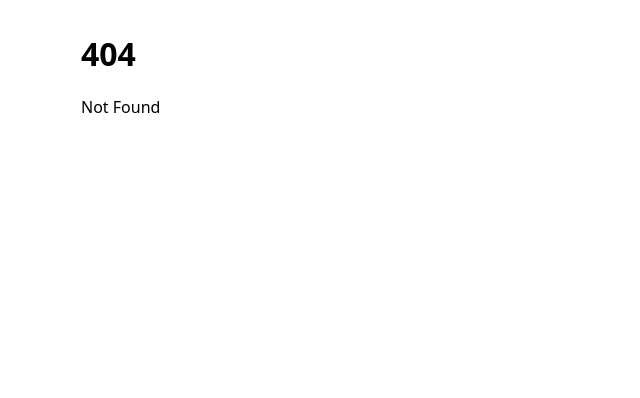
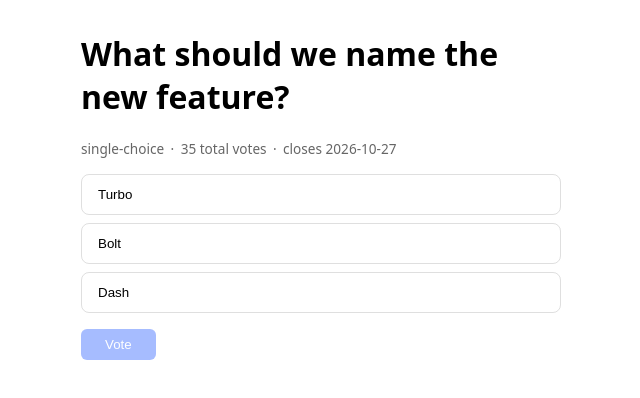
Before and after one commit to dsmchen/poll-app, a SvelteKit app: page /poll/1 in a window 1280 px wide. Before the commit this address had no page. Shown: the top 398 px of the page, without its empty margins (319-959 px from the left). Built offline with nearby package versions, Linux system fonts and the light colour scheme.

Commit message:
feat: add poll detail page with voting functionality
- Add /poll/[id] route with load function and 404 handling
- Implement voting logic for single-choice, multi-choice, and rating polls
- Add reveal animations to poll detail page load
- Add global .sr-only utility class

```diff
--- a/src/app.css
+++ b/src/app.css
@@ -10,3 +10,15 @@ body {
 	outline-offset: 2px;
 	border-radius: 8px;
 }
+
+.sr-only {
+	position: absolute;
+	width: 1px;
+	height: 1px;
+	padding: 0;
+	margin: -1px;
+	overflow: hidden;
+	clip-path: inset(50%);
+	white-space: nowrap;
+	border: 0;
+}
--- /dev/null
+++ b/src/routes/poll/[id]/+page.svelte
@@ -0,0 +1,149 @@
+<script lang="ts">
+	import type { Poll } from '#lib/data/polls.ts';
+	import { SvelteSet } from 'svelte/reactivity';
+	import { onMount } from 'svelte';
+	import { reveal } from '#lib/transitions/reveal.ts';
+
+	let { data }: { data: { poll: Poll } } = $props();
+
+	const { poll } = data;
+
+	let selectedIds = new SvelteSet<number>();
+	let hasVoted = $state(false);
+	let mounted = $state(false);
+
+	onMount(() => {
+		mounted = true;
+	});
+
+	let totalVotes = $derived(poll.options.reduce((s, o) => s + o.votes, 0));
+	let canVote = $derived(selectedIds.size > 0 && !hasVoted);
+
+	function isMulti(): boolean {
+		return poll.type === 'multi-choice';
+	}
+
+	function selectOption(id: number) {
+		if (hasVoted) return;
+
+		if (isMulti()) {
+			if (selectedIds.has(id)) selectedIds.delete(id);
+			else selectedIds.add(id);
+		} else {
+			selectedIds.clear();
+			selectedIds.add(id);
+		}
+	}
+
+	function vote() {
+		if (selectedIds.size === 0 || hasVoted) return;
+		for (const opt of poll.options) {
+			if (selectedIds.has(opt.id)) opt.votes++;
+		}
+		hasVoted = true;
+	}
+</script>
+
+{#if mounted}
+	<div in:reveal>
+		<h1>{poll.question}</h1>
+
+		<p class="meta">
+			<span class="type" data-type={poll.type}>{poll.type}</span>
+			<span aria-hidden="true">·</span>
+			<span>{totalVotes} total votes</span>
+			<span aria-hidden="true">·</span>
+			<span>closes {poll.deadline.slice(0, 10)}</span>
+		</p>
+
+		<div class="options" role="group" aria-label="Poll options">
+			{#each poll.options as option (option.id)}
+				{#if poll.type === 'rating'}
+					<button
+						type="button"
+						class="option rating"
+						class:selected={selectedIds.has(option.id)}
+						aria-pressed={selectedIds.has(option.id)}
+						disabled={hasVoted}
+						onclick={() => selectOption(option.id)}
+					>
+						{'★'.repeat(option.id)} <span class="sr-only">Rate {option.id} out of 5</span>
+					</button>
+				{:else}
+					<button
+						type="button"
+						class="option"
+						class:selected={selectedIds.has(option.id)}
+						aria-pressed={selectedIds.has(option.id)}
+						disabled={hasVoted}
+						onclick={() => selectOption(option.id)}
+					>
+						<span class="label">{option.text}</span>
+					</button>
+				{/if}
+			{/each}
+		</div>
+
+		{#if !hasVoted}
+			<button type="button" class="vote" disabled={!canVote} onclick={vote}>Vote</button>
+		{:else}
+			<p role="status" class="voted" in:reveal>You voted. Thank you!</p>
+		{/if}
+	</div>
+{/if}
+
+<style>
+	.meta {
+		display: flex;
+		gap: 0.4rem;
+		font-size: 0.85rem;
+		color: #666;
+		margin: 0 0 1rem;
+	}
+
+	.options {
+		display: grid;
+		gap: 0.5rem;
+		margin-bottom: 1rem;
+	}
+	.option {
+		display: flex;
+		justify-content: space-between;
+		align-items: center;
+		padding: 0.75rem 1rem;
+		border: 1px solid #8884;
+		border-radius: 8px;
+		background: none;
+		cursor: pointer;
+		text-align: left;
+	}
+	.option.selected {
+		border-color: #4f7bff;
+		background: #4f7bff10;
+	}
+	.option.rating {
+		font-size: 1.2rem;
+		letter-spacing: 0.1em;
+	}
+
+	.option:disabled,
+	.vote:disabled {
+		opacity: 0.5;
+		cursor: not-allowed;
+	}
+
+	.vote {
+		padding: 0.5rem 1.5rem;
+		background: #4f7bff;
+		color: white;
+		border: none;
+		border-radius: 6px;
+		cursor: pointer;
+		margin-bottom: 1rem;
+	}
+	.voted {
+		color: #16a34a;
+		font-weight: 600;
+		margin-bottom: 1rem;
+	}
+</style>
--- /dev/null
+++ b/src/routes/poll/[id]/+page.ts
@@ -0,0 +1,10 @@
+import { polls } from '#lib/data/polls.ts';
+import type { Poll } from '#lib/data/polls.ts';
+
+export function load({ params }): { poll: Poll } {
+	const poll = polls.find((p) => p.id === Number(params.id));
+	if (!poll) {
+		throw new Error('Poll not found');
+	}
+	return { poll };
+}
```
